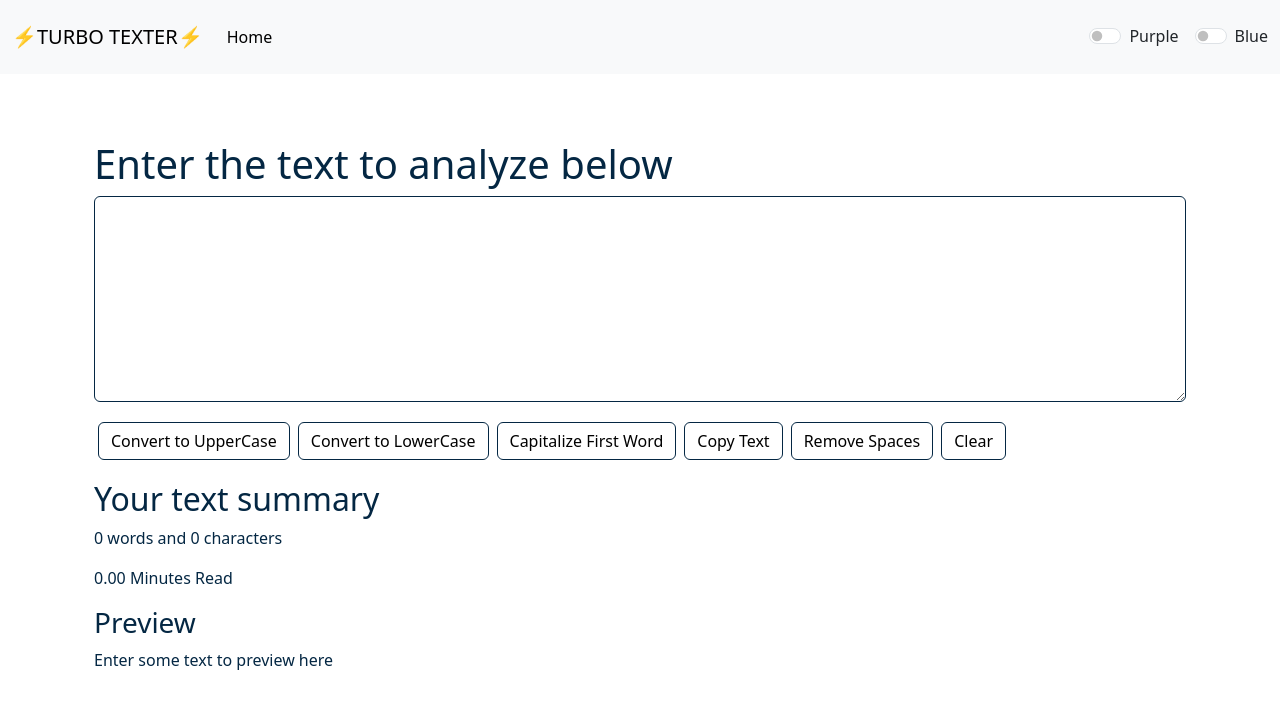
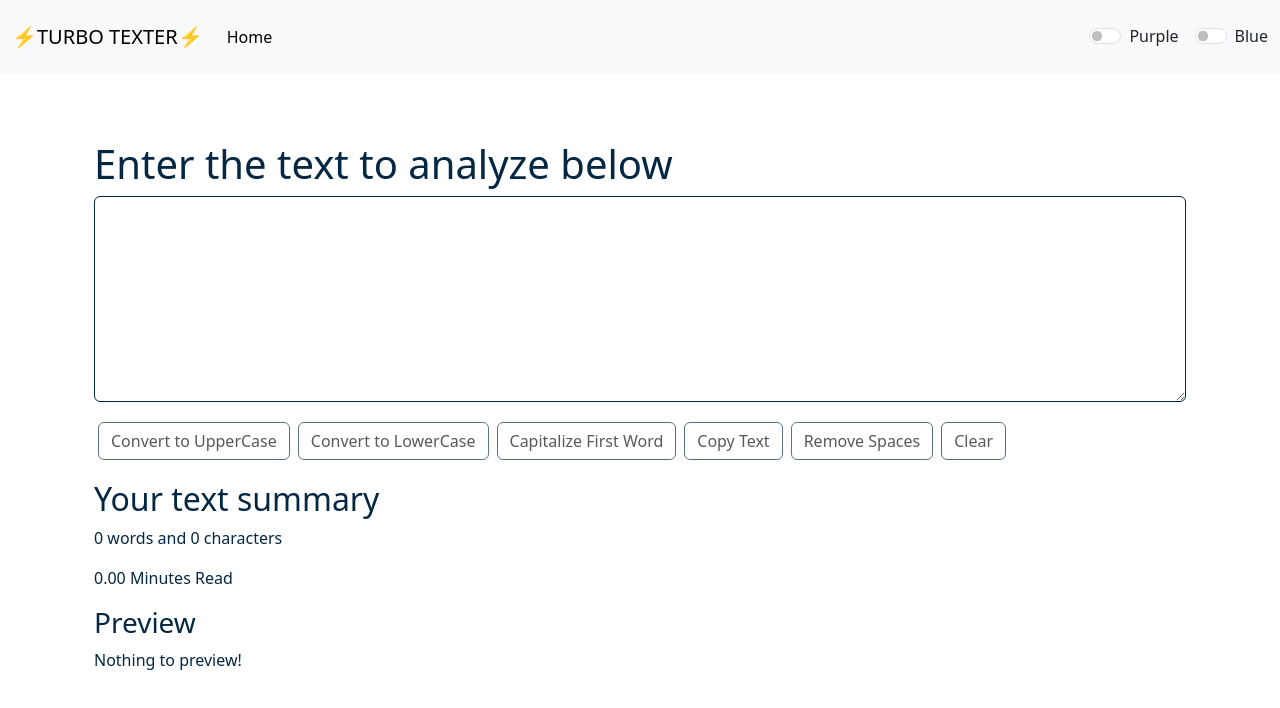
Before and after one commit to salik702/TURBO-TEXTER, a React (Create React App) app: page / in a window 1280 px wide. Shown: the top 708 px of the page. Built offline with nearby package versions, Linux system fonts and the light colour scheme.

Commit message:
Update TextForm.js

```diff
--- a/src/Components/TextForm.js
+++ b/src/Components/TextForm.js
@@ -71,22 +71,52 @@ export default function TextForm(props) {
         </div>
 
         {/* Buttons using dynamic styles from props.btnStyle */}
-        <button style={props.btnStyle} className="btn mx-1 my-1" onClick={handleUpClick}>
+        <button
+          disabled={text.length === 0}
+          style={props.btnStyle}
+          className="btn mx-1 my-1"
+          onClick={handleUpClick}
+        >
           Convert to UpperCase
         </button>
-        <button style={props.btnStyle} className="btn mx-1 my-1" onClick={handleLoClick}>
+        <button
+          disabled={text.length === 0}
+          style={props.btnStyle}
+          className="btn mx-1 my-1"
+          onClick={handleLoClick}
+        >
           Convert to LowerCase
         </button>
-        <button style={props.btnStyle} className="btn mx-1 my-1" onClick={CapAllFWords}>
+        <button
+          disabled={text.length === 0}
+          style={props.btnStyle}
+          className="btn mx-1 my-1"
+          onClick={CapAllFWords}
+        >
           Capitalize First Word
         </button>
-        <button style={props.btnStyle} className="btn mx-1 my-1" onClick={copyText}>
+        <button
+          disabled={text.length === 0}
+          style={props.btnStyle}
+          className="btn mx-1 my-1"
+          onClick={copyText}
+        >
           Copy Text
         </button>
-        <button style={props.btnStyle} className="btn mx-1 my-1" onClick={removeSpaces}>
+        <button
+          disabled={text.length === 0}
+          style={props.btnStyle}
+          className="btn mx-1 my-1"
+          onClick={removeSpaces}
+        >
           Remove Spaces
         </button>
-        <button style={props.btnStyle} className="btn mx-1 my-1" onClick={ClearonClick}>
+        <button
+          disabled={text.length === 0}
+          style={props.btnStyle}
+          className="btn mx-1 my-1"
+          onClick={ClearonClick}
+        >
           Clear
         </button>
       </div>
@@ -94,7 +124,8 @@ export default function TextForm(props) {
       <div className="container my-3" style={textColor}>
         <h2>Your text summary</h2>
         <p>
-          {text.split(/\s+/).filter((word) => word !== '').length} words and {text.length} characters
+          {text.split(/\s+/).filter((word) => word !== '').length} words and{' '}
+          {text.length} characters
         </p>
         <p>
           {(
@@ -103,7 +134,7 @@ export default function TextForm(props) {
           Minutes Read
         </p>
         <h3>Preview</h3>
-        <p>{text.length > 0 ? text : 'Enter some text to preview here'}</p>
+        <p>{text.length > 0 ? text : 'Nothing to preview!'}</p>
       </div>
     </>
   );
```
